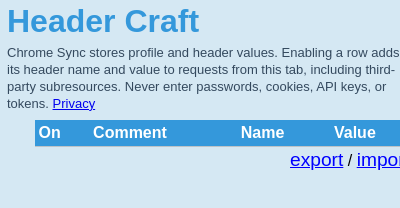
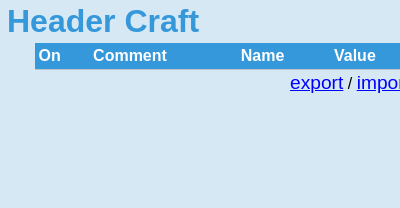
Before and after one commit to vivcogit/header-craft, a browser extension: page popup.html in a window 400 px wide. Drawn offline with Linux system fonts and the light colour scheme.

Commit message:
codex/release-flow

```diff
--- a/popup.html
+++ b/popup.html
@@ -141,14 +141,6 @@
             padding: 0 10px 4px;
             color: #b00020;
         }
-
-        .privacy-note {
-            margin: 0;
-            padding: 2px 7px 7px;
-            font-size: 13px;
-            line-height: 1.3;
-            color: #34495e;
-        }
     </style>
 </head>
 
@@ -156,10 +148,6 @@
     <h1>
         Header Craft
     </h1>
-    <p class="privacy-note">
-        Chrome Sync stores profile and header values. Enabling a row adds its header name and value to requests from this tab, including third-party subresources. Never enter passwords, cookies, API keys, or tokens.
-        <a href="https://github.com/vivcogit/header-craft/blob/main/policy.md" target="_blank" rel="noreferrer">Privacy</a>
-    </p>
 
     <div class="wrapper">
         <aside id="aside">
```
